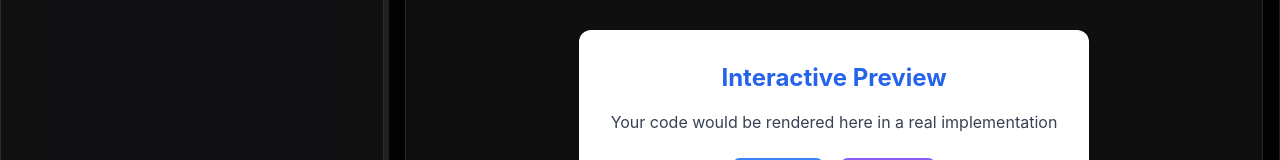
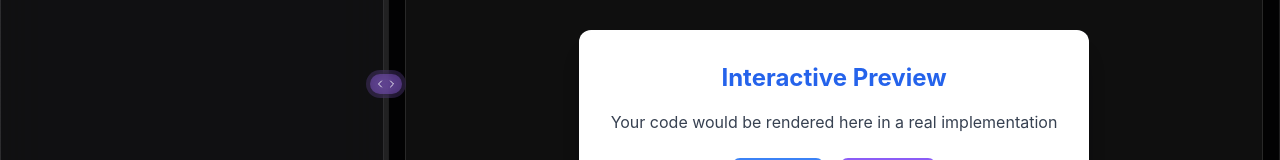
Before and after one commit to deepsuthar78/code-simply-preview, a React (Vite) app: page / in a window 1280 px wide. Shown: the part 332-492 px from the top of the page. Built offline with nearby package versions, Linux system fonts and the light colour scheme.

Commit message:
Add persistent resize handle arrow
The resize handle arrow is now always visible, not just on hover.

```diff
--- a/src/components/ui/resizable.tsx
+++ b/src/components/ui/resizable.tsx
@@ -1,5 +1,5 @@
 
-import { GripVertical } from "lucide-react"
+import { GripVertical, ChevronLeft, ChevronRight } from "lucide-react"
 import * as ResizablePrimitive from "react-resizable-panels"
 
 import { cn } from "@/lib/utils"
@@ -33,9 +33,16 @@ const ResizableHandle = ({
     )}
     {...props}
   >
-    {withHandle && (
+    {withHandle ? (
       <div className="z-10 flex h-4 w-3 items-center justify-center rounded-sm border bg-border">
         <GripVertical className="h-2.5 w-2.5" />
+      </div>
+    ) : (
+      <div className="z-10 flex h-auto py-2 items-center justify-center resize-handle-arrow">
+        <div className="flex items-center bg-primary/30 backdrop-blur-sm rounded-full p-1">
+          <ChevronLeft size={12} className="text-primary-foreground/90" />
+          <ChevronRight size={12} className="text-primary-foreground/90" />
+        </div>
       </div>
     )}
   </ResizablePrimitive.PanelResizeHandle>
--- a/src/index.css
+++ b/src/index.css
@@ -162,14 +162,13 @@
 
 /* Resizer panel styling */
 .resize-handle {
-  @apply bg-white/10 hover:bg-primary/30 transition-colors duration-300;
+  @apply bg-white/10 transition-colors duration-300;
   width: 4px;
   position: relative;
 }
 
 .resize-handle:hover,
-.resize-handle[data-resize-handle-active],
-.resize-handle-active {
+.resize-handle[data-resize-handle-active] {
   @apply bg-primary/60;
   width: 4px;
 }
@@ -183,14 +182,22 @@
   width: 1px;
   height: 24px;
   @apply bg-primary/60;
-  opacity: 0;
   transition: opacity 0.2s ease;
 }
 
-.resize-handle:hover::after,
-.resize-handle[data-resize-handle-active]::after,
-.resize-handle-active::after {
-  opacity: 1;
+/* Resize handle arrow styling */
+.resize-handle-arrow {
+  position: absolute;
+  top: 50%;
+  left: 50%;
+  transform: translate(-50%, -50%);
+  z-index: 10;
+  display: flex;
+  align-items: center;
+  justify-content: center;
+  padding: 0.25rem;
+  border-radius: 9999px;
+  @apply bg-primary/20 backdrop-blur-sm;
 }
 
 /* Dropdown menu styling for the model selector */
@@ -201,15 +208,3 @@
 .model-dropdown-item {
   @apply flex items-center px-3 py-2 text-sm hover:bg-white/10 transition-colors cursor-pointer;
 }
-
-/* Arrow button for resizable handle */
-.resize-handle-arrow {
-  @apply absolute top-1/2 left-1/2 transform -translate-x-1/2 -translate-y-1/2 z-10;
-  @apply bg-primary/20 backdrop-blur-sm rounded-full p-1;
-  @apply opacity-0 transition-opacity duration-300;
-}
-
-.resize-handle:hover .resize-handle-arrow,
-.resize-handle-active .resize-handle-arrow {
-  @apply opacity-100;
-}
--- a/src/pages/Index.tsx
+++ b/src/pages/Index.tsx
@@ -7,7 +7,7 @@ import ChatPanel from '@/components/ChatPanel';
 import { useCodeState } from '@/hooks/useCodeState';
 import { cn } from '@/lib/utils';
 import { Button } from '@/components/ui/button';
-import { Code, Eye, ChevronRight, ChevronLeft } from 'lucide-react';
+import { Code, Eye } from 'lucide-react';
 import {
   ResizableHandle,
   ResizablePanel,
@@ -42,7 +42,6 @@ export default MyComponent;
 const Index = () => {
   const { code, setCode, compiledCode, error } = useCodeState({ initialCode });
   const [activeTab, setActiveTab] = useState<'preview' | 'code'>('preview');
-  const [isHandleHovered, setIsHandleHovered] = useState(false);
 
   const handleCodeChange = (newCode: string) => {
     setCode(newCode);
@@ -64,21 +63,10 @@ const Index = () => {
             <ChatPanel />
           </ResizablePanel>
 
-          {/* Improved resize handle with better visibility and hover arrow */}
+          {/* Resize handle with permanent arrow */}
           <ResizableHandle
-            className={cn("resize-handle group", isHandleHovered ? "resize-handle-active" : "hover:resize-handle-active")}
-            onMouseEnter={() => setIsHandleHovered(true)}
-            onMouseLeave={() => setIsHandleHovered(false)}
-          >
-            {isHandleHovered && (
-              <div className="absolute top-1/2 left-1/2 transform -translate-x-1/2 -translate-y-1/2 z-10 bg-primary/20 backdrop-blur-sm rounded-full p-1 transition-all duration-300 animate-pulse-subtle">
-                <div className="flex items-center">
-                  <ChevronLeft size={16} className="text-primary/80" />
-                  <ChevronRight size={16} className="text-primary/80" />
-                </div>
-              </div>
-            )}
-          </ResizableHandle>
+            className="resize-handle"
+          />
 
           {/* Right Side - Preview/Code */}
           <ResizablePanel defaultSize={70} className="flex flex-col">
```
